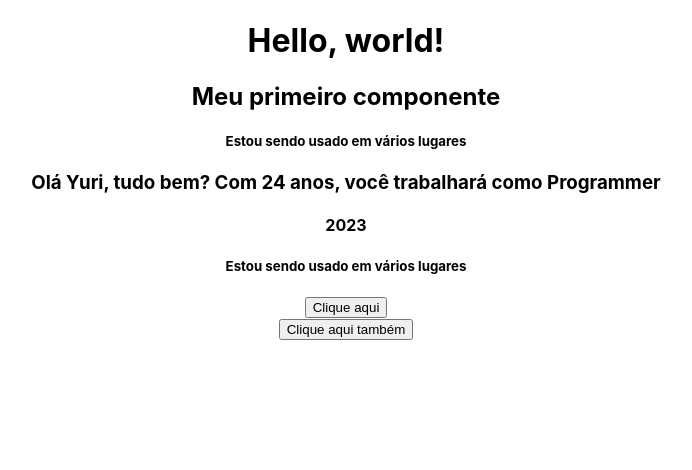
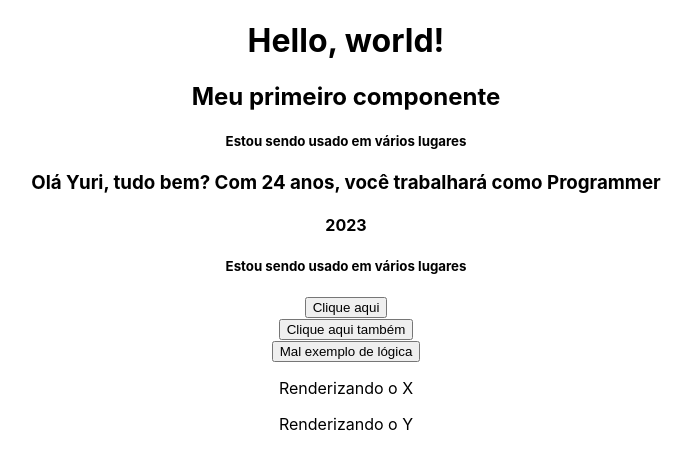
Before and after one commit to YuriCF1/Proj.Study-React-2, a React (Create React App) app in the folder hello-world/: page / in a window 1280 px wide. Shown: the top 470 px of the page, without its empty margins (294-986 px from the left). Built offline with nearby package versions, Linux system fonts and the light colour scheme.

Commit message:
Eu posso colocar JSX fora do return

```diff
--- a/hello-world/src/components/Events.js
+++ b/hello-world/src/components/Events.js
@@ -3,6 +3,15 @@ const Events = () => {
     // console.log(event);
     console.log("Cliquei");
   };
+
+  const renderSomething = (x) => {
+    if(x){
+        return <p>Renderizando o X</p>
+    } else {
+        return <p>Renderizando o Y</p>
+    }
+
+  }
 
   //Se eu colocar parenteses nessa função do onClick, ela será disparada quando o navegador ler o código
   return (
@@ -10,7 +19,21 @@ const Events = () => {
       <div>
         <button onClick={handleMyEvent}>Clique aqui</button>
       </div>
-      <button onClick={()=>console.log('Clicado de novo')}>Clique aqui também</button>
+      <div>
+        <button onClick={() => console.log("Clicado de novo")}>
+          Clique aqui também
+        </button>
+      </div>
+      <div>
+        {/* Essa logina complexa não deve existir no html */}
+        <button onClick={() => {
+            if (true) {
+                console.log("This shouldn't supost to be here");
+            }
+        }}>Mal exemplo de lógica</button>
+      </div>
+      {renderSomething(true)}
+      {renderSomething(false)}
     </div>
   );
 };
```
